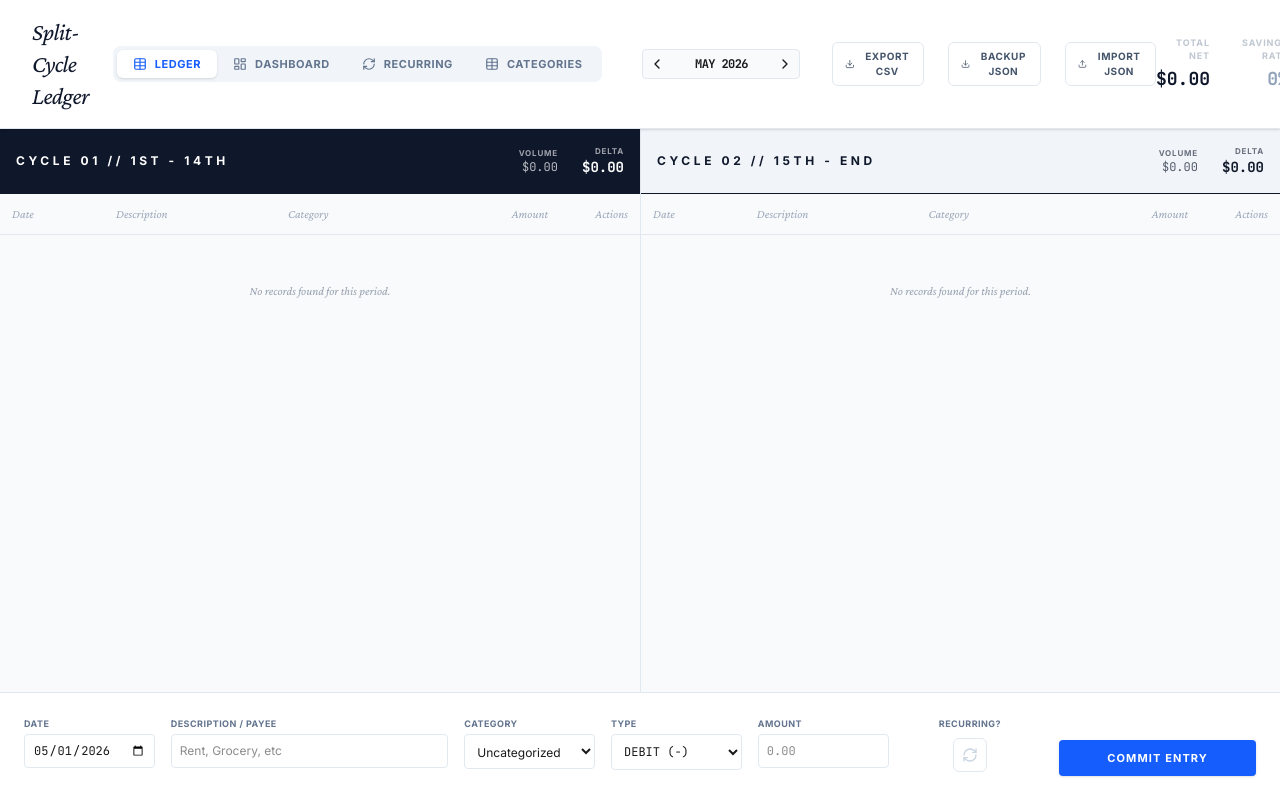
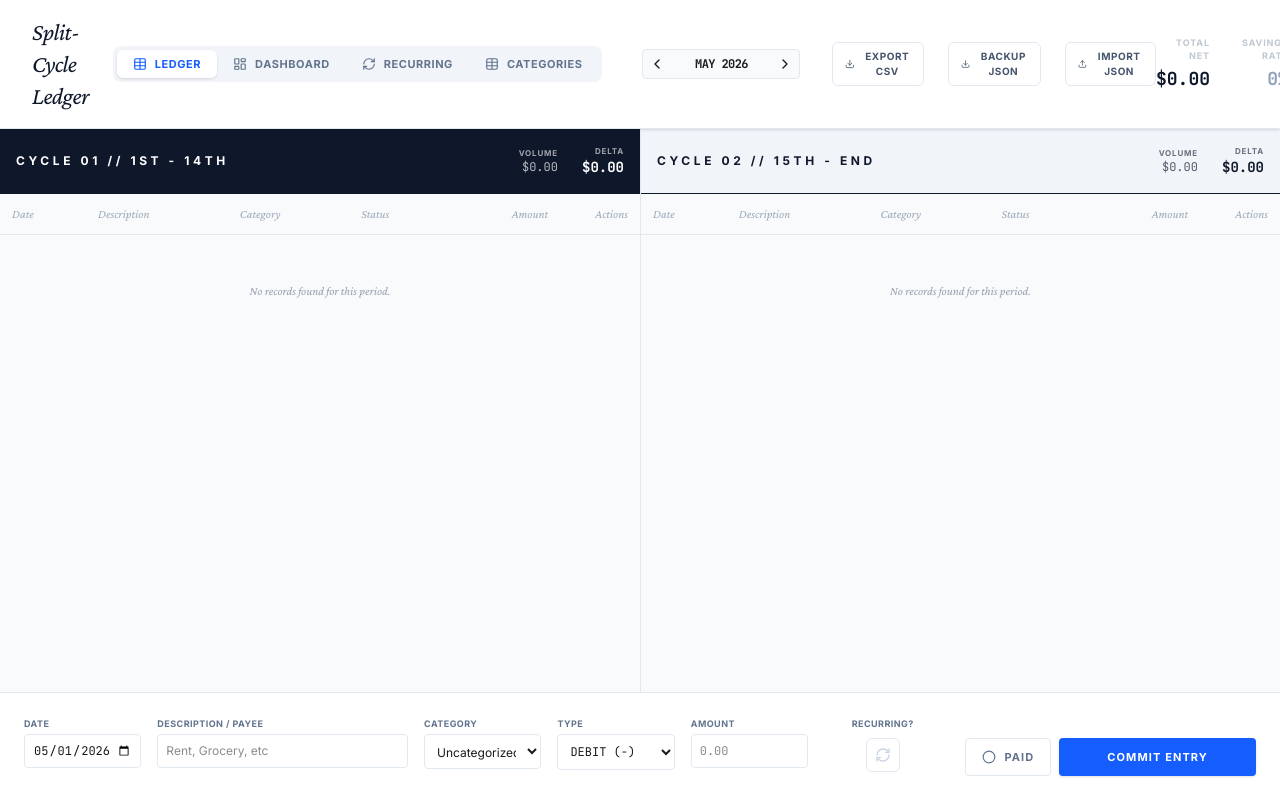
Before and after one commit to HowAI-1811/budgeteaze, a React (Vite) app: page / in a window 1280 px wide. Built offline with nearby package versions, Linux system fonts and the light colour scheme.

Commit message:
Add paid status for bills

```diff
--- a/src/App.tsx
+++ b/src/App.tsx
@@ -26,7 +26,9 @@ import {
   Table as TableIcon,
   RefreshCw,
   Download,
-  Upload
+  Upload,
+  CheckCircle2,
+  Circle
 } from 'lucide-react';
 import {
   BarChart,
@@ -91,6 +93,7 @@ const sanitizeTransaction = (value: unknown): Transaction | null => {
     category: typeof t.category === 'string' ? t.category : undefined,
     isRecurring: typeof t.isRecurring === 'boolean' ? t.isRecurring : false,
     recurringId: typeof t.recurringId === 'string' ? t.recurringId : undefined,
+    paid: typeof t.paid === 'boolean' ? t.paid : false,
     notes: typeof t.notes === 'string' ? t.notes : undefined,
   };
 };
@@ -147,6 +150,7 @@ export default function App() {
   const [type, setType] = useState<TransactionType>('debit');
   const [date, setDate] = useState(() => getDefaultEntryDate(currentDate));
   const [isRecurring, setIsRecurring] = useState(false);
+  const [paid, setPaid] = useState(false);
   const [updateSeries, setUpdateSeries] = useState(false);
   const [notes, setNotes] = useState('');
   const [newCategory, setNewCategory] = useState('');
@@ -202,7 +206,7 @@ export default function App() {
           new Date(currentDate.getFullYear(), currentDate.getMonth(), dayOfMonth),
           'yyyy-MM-dd'
         );
-        return { ...template, id: crypto.randomUUID(), date: targetDate };
+        return { ...template, id: crypto.randomUUID(), date: targetDate, paid: false };
       });
 
       return [...prev, ...newEntries];
@@ -263,6 +267,7 @@ export default function App() {
       date,
       isRecurring,
       recurringId,
+      paid,
       notes,
     };
 
@@ -302,6 +307,7 @@ export default function App() {
       setDate(getDefaultEntryDate(currentDate));
     }
     setIsRecurring(false);
+    setPaid(false);
     setUpdateSeries(false);
     setNotes('');
     setEditingTransaction(null);
@@ -316,6 +322,12 @@ export default function App() {
     }
   };
 
+  const togglePaid = (id: string) => {
+    setTransactions(prev => prev.map(t => (
+      t.id === id ? { ...t, paid: !t.paid } : t
+    )));
+  };
+
   const editTransaction = (t: Transaction) => {
     setDescription(t.description);
     setAmount(t.amount.toString());
@@ -323,6 +335,7 @@ export default function App() {
     setType(t.type);
     setDate(format(parseISO(t.date), 'yyyy-MM-dd'));
     setIsRecurring(!!t.isRecurring);
+    setPaid(!!t.paid);
     setUpdateSeries(false);
     setNotes(t.notes || '');
     setEditingTransaction(t);
@@ -350,13 +363,14 @@ export default function App() {
   };
 
   const handleExportCSV = () => {
-    const headers = ['Date', 'Description', 'Category', 'Type', 'Amount', 'Recurring', 'Notes'];
+    const headers = ['Date', 'Description', 'Category', 'Type', 'Amount', 'Paid', 'Recurring', 'Notes'];
     const csvRows = monthTransactions.map(t => [
       t.date,
       `"${t.description.replace(/"/g, '""')}"`,
       `"${(t.category || '').replace(/"/g, '""')}"`,
       t.type.toUpperCase(),
       t.amount.toFixed(2),
+      t.paid ? 'Yes' : 'No',
       t.isRecurring ? 'Yes' : 'No',
       `"${(t.notes || '').replace(/"/g, '""')}"`
     ]);
@@ -610,6 +624,7 @@ export default function App() {
               stats={cycles.first}
               onEdit={editTransaction}
               onDelete={deleteTransaction}
+              onTogglePaid={togglePaid}
               headerBg="bg-slate-900"
               headerText="text-white"
             />
@@ -618,6 +633,7 @@ export default function App() {
               stats={cycles.second}
               onEdit={editTransaction}
               onDelete={deleteTransaction}
+              onTogglePaid={togglePaid}
               headerBg="bg-slate-100"
               headerText="text-slate-900"
               borderLeft
@@ -875,7 +891,13 @@ export default function App() {
               <label className="text-[9px] uppercase font-bold tracking-wider text-slate-500">Type</label>
               <select
                 value={type}
-                onChange={(e) => setType(e.target.value as TransactionType)}
+                onChange={(e) => {
+                  const nextType = e.target.value as TransactionType;
+                  setType(nextType);
+                  if (nextType === 'credit') {
+                    setPaid(false);
+                  }
+                }}
                 className="border border-slate-200 p-2 text-xs outline-none focus:bg-blue-50 focus:border-blue-500 rounded bg-white font-mono"
               >
                 <option value="debit">DEBIT (-)</option>
@@ -928,6 +950,22 @@ export default function App() {
             </div>
           </div>
           <div className="flex gap-2">
+            {type === 'debit' && (
+              <button
+                type="button"
+                onClick={() => setPaid(!paid)}
+                className={cn(
+                  "flex items-center gap-2 px-4 border text-[11px] uppercase tracking-widest font-bold py-2.5 rounded transition-colors",
+                  paid
+                    ? "bg-emerald-600 border-emerald-600 text-white hover:bg-emerald-700"
+                    : "bg-white border-slate-200 text-slate-500 hover:bg-slate-50"
+                )}
+                title={paid ? "This bill is marked paid" : "Mark this bill paid"}
+              >
+                {paid ? <CheckCircle2 className="w-3.5 h-3.5" /> : <Circle className="w-3.5 h-3.5" />}
+                Paid
+              </button>
+            )}
             {editingTransaction && (
               <button
                 type="button"
@@ -958,6 +996,7 @@ function CyclePane({
   stats,
   onEdit,
   onDelete,
+  onTogglePaid,
   headerBg,
   headerText,
   borderLeft = false
@@ -966,6 +1005,7 @@ function CyclePane({
   stats: any;
   onEdit: (t: Transaction) => void;
   onDelete: (id: string, cascade?: boolean) => void;
+  onTogglePaid: (id: string) => void;
   headerBg: string;
   headerText: string;
   borderLeft?: boolean;
@@ -997,6 +1037,7 @@ function CyclePane({
               <th className="p-3 font-normal">Date</th>
               <th className="p-3 font-normal">Description</th>
               <th className="p-3 font-normal">Category</th>
+              <th className="p-3 font-normal">Status</th>
               <th className="p-3 font-normal text-right">Amount</th>
               <th className="p-3 font-normal text-right w-20">Actions</th>
             </tr>
@@ -1004,7 +1045,7 @@ function CyclePane({
           <tbody className="font-mono text-slate-700">
             {stats.transactions.length === 0 ? (
               <tr>
-                <td colSpan={5} className="p-12 text-center text-gray-400 italic font-serif">
+                <td colSpan={6} className="p-12 text-center text-gray-400 italic font-serif">
                   No records found for this period.
                 </td>
               </tr>
@@ -1016,7 +1057,8 @@ function CyclePane({
                   key={t.id}
                   className={cn(
                     "border-b border-slate-100 group hover:bg-blue-50/50 transition-colors",
-                    t.type === 'credit' && "bg-emerald-50/30"
+                    t.type === 'credit' && "bg-emerald-50/30",
+                    t.type === 'debit' && t.paid && "bg-emerald-50/40"
                   )}
                 >
                   <td className="p-3 border-r border-slate-100 w-16">
@@ -1030,6 +1072,28 @@ function CyclePane({
                   </td>
                   <td className="p-3 border-r border-slate-100 text-slate-500">
                     <span className="truncate block max-w-[100px]">{t.category || '--'}</span>
+                  </td>
+                  <td className="p-3 border-r border-slate-100">
+                    {t.type === 'debit' ? (
+                      <button
+                        type="button"
+                        onClick={() => onTogglePaid(t.id)}
+                        className={cn(
+                          "inline-flex items-center gap-1.5 rounded-full border px-2 py-1 text-[9px] font-bold uppercase tracking-wider transition-all",
+                          t.paid
+                            ? "border-emerald-200 bg-emerald-100 text-emerald-700 hover:bg-emerald-200"
+                            : "border-amber-200 bg-amber-50 text-amber-700 hover:bg-amber-100"
+                        )}
+                        title={t.paid ? "Mark this bill unpaid" : "Mark this bill paid"}
+                      >
+                        {t.paid ? <CheckCircle2 className="w-3 h-3" /> : <Circle className="w-3 h-3" />}
+                        {t.paid ? 'Paid' : 'Unpaid'}
+                      </button>
+                    ) : (
+                      <span className="inline-flex items-center rounded-full border border-emerald-100 bg-emerald-50 px-2 py-1 text-[9px] font-bold uppercase tracking-wider text-emerald-700">
+                        Income
+                      </span>
+                    )}
                   </td>
                   <td className={cn(
                     "p-3 text-right border-r border-slate-100",
--- a/src/types.ts
+++ b/src/types.ts
@@ -9,6 +9,7 @@ export interface Transaction {
   category?: string;
   isRecurring?: boolean;
   recurringId?: string;
+  paid?: boolean;
   notes?: string;
 }
 
```
